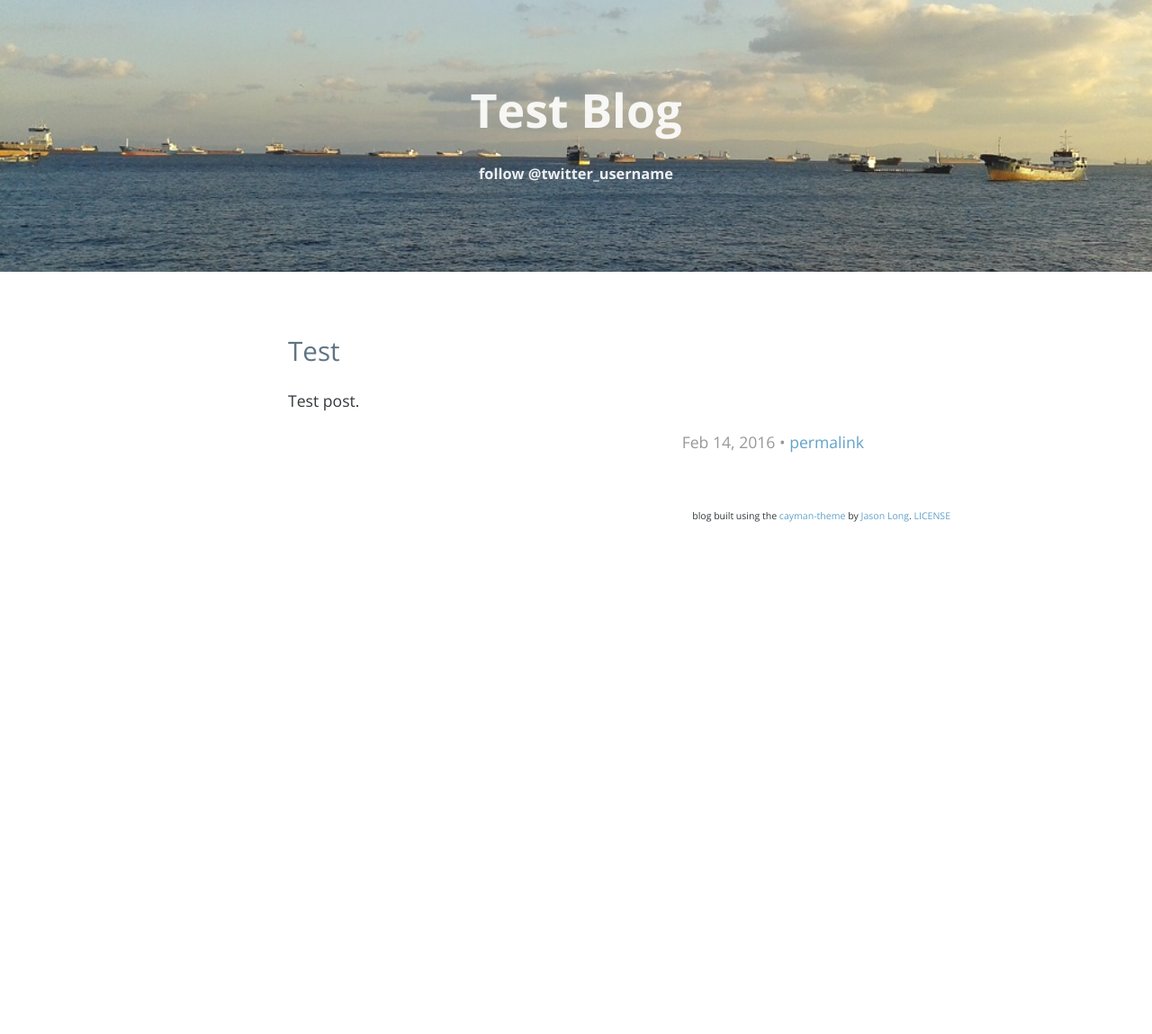
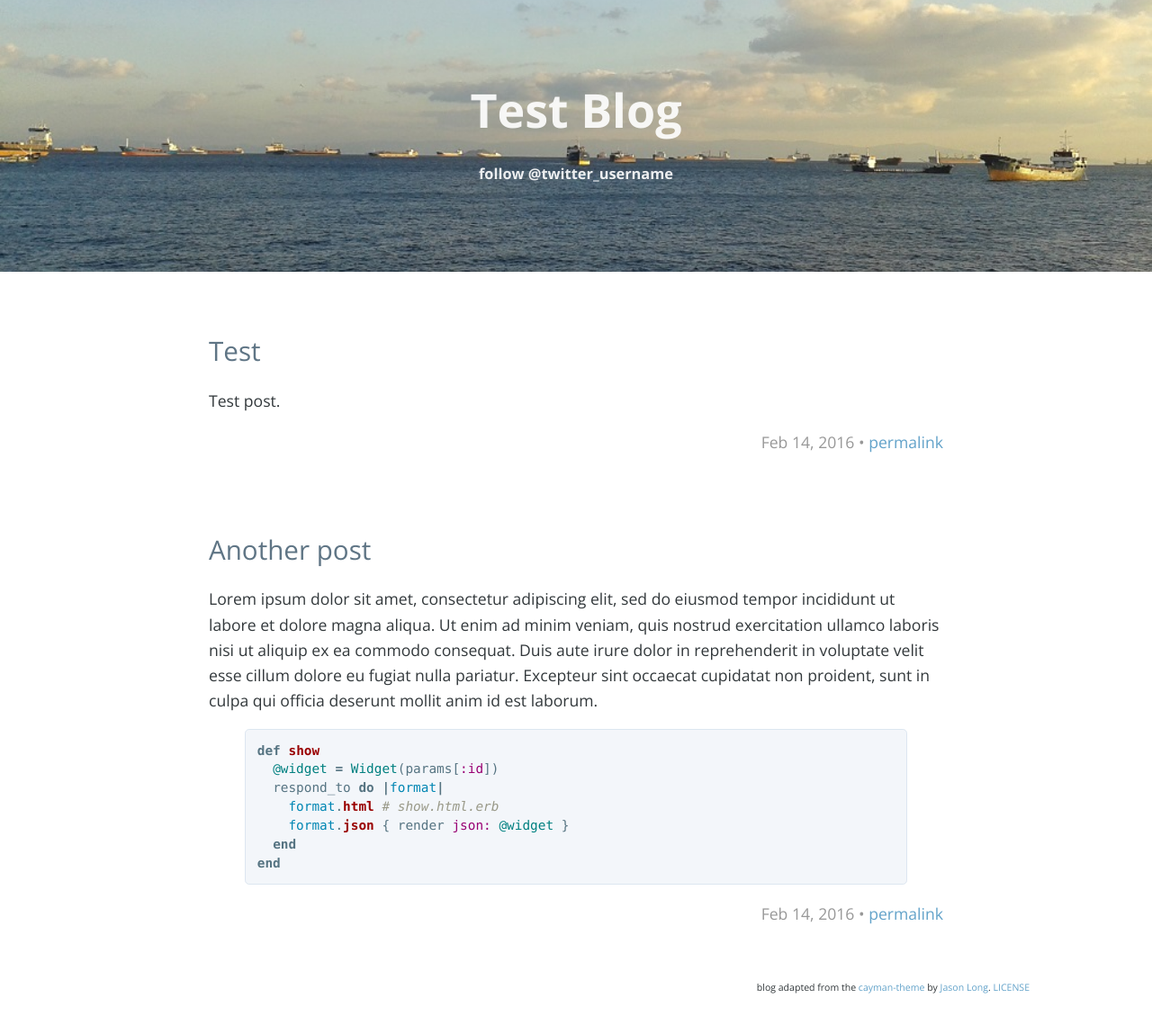
Before and after one commit to Rosalita/rosalita.github.io, a Jekyll site: the page built from index.html, in a window 1280 px wide. Shown: the whole page at 90% size. Built offline with Jekyll 4.4.1, drawn with Linux system fonts in a browser that asks for light colours; the list of posts is cut into pages by our own code; before the commit the page ends 900 px from its top, so only the background shows below that.

Commit message:
moar customisation

```diff
--- a/Gemfile
+++ b/Gemfile
@@ -1,3 +1,4 @@
 source 'https://rubygems.org'
 gem 'github-pages'
 gem 'jekyll paginate'
+gem 'rouge'
--- a/_config.yml
+++ b/_config.yml
@@ -18,6 +18,7 @@ markdown: kramdown
 
 permalink: '/:title'
 
-gems: [jekyll-paginate]
+gems: [jekyll-paginate, rouge]
+highlighter: rouge
 
 paginate: 10
--- a/_includes/footer.html
+++ b/_includes/footer.html
@@ -1 +1 @@
-<p style="font-size: 60%; text-align: right;">blog built using the <a href="https://github.com/jasonlong/cayman-theme">cayman-theme</a> by <a href="https://github.com/jasonlong">Jason Long</a>. <a href="http://creativecommons.org/licenses/by/4.0/">LICENSE</a></p>
+<p style="font-size: 60%; text-align: right;">blog adapted from the <a href="https://github.com/jasonlong/cayman-theme">cayman-theme</a> by <a href="https://github.com/jasonlong">Jason Long</a>. <a href="http://creativecommons.org/licenses/by/4.0/">LICENSE</a></p>
--- a/_includes/head.html
+++ b/_includes/head.html
@@ -3,6 +3,7 @@
     <meta name="viewport" content="width=device-width, initial-scale=1">
     <link href='https://fonts.googleapis.com/css?family=Open+Sans:400,700' rel='stylesheet' type='text/css'>
     <link rel="stylesheet" href="{{ site.url }}{{ site.baseurl }}/stylesheets/stylesheet.css">
+    <link rel="stylesheet" href="{{ site.url }}{{ site.baseurl }}/stylesheets/syntax.css">
   <link rel="canonical" href="{{ page.url | replace:'index.html','' | prepend: site.baseurl | prepend: site.url }}">
   <link rel="alternate" type="application/rss+xml" title="{{ site.title }}" href="{{ "/feed.xml" | prepend: site.baseurl | prepend: site.url }}">
   <meta name="description" content="{% if page.excerpt %}{{ page.excerpt | strip_html | strip_newlines | truncate: 160 }}{% else %}{{ site.description }}{% endif %}">
--- a/_layouts/post.html
+++ b/_layouts/post.html
@@ -34,6 +34,6 @@ layout: default
 
   </div>
 
-<a href="{{ site.url }}{{ site.baseurl }}"><h3 style="text-align: center;">- to blog -</h3></a>
+<a href="{{ site.url }}{{ site.baseurl }}"><h3 style="text-align: center;">- home -</h3></a>
 
 </article>
--- /dev/null
+++ b/_posts/2016-2-14-another-post.md
@@ -0,0 +1,17 @@
+---
+layout: post
+title: Another post
+comments: true
+---
+
+Lorem ipsum dolor sit amet, consectetur adipiscing elit, sed do eiusmod tempor incididunt ut labore et dolore magna aliqua. Ut enim ad minim veniam, quis nostrud exercitation ullamco laboris nisi ut aliquip ex ea commodo consequat. Duis aute irure dolor in reprehenderit in voluptate velit esse cillum dolore eu fugiat nulla pariatur. Excepteur sint occaecat cupidatat non proident, sunt in culpa qui officia deserunt mollit anim id est laborum.
+
+{% highlight ruby %}
+def show
+  @widget = Widget(params[:id])
+  respond_to do |format|
+    format.html # show.html.erb
+    format.json { render json: @widget }
+  end
+end
+{% endhighlight %}
--- a/stylesheets/stylesheet.css
+++ b/stylesheets/stylesheet.css
@@ -218,14 +218,14 @@ a:hover {
   background-color: #eff0f1;
   border: 0; }
 
-@media screen and (min-width: 64em) {
+@media screen and (min-width: 75em) {
   .main-content {
-    max-width: 64rem;
+    max-width: 75rem;
     padding: 2rem 6rem;
     margin: 0 auto;
     font-size: 1.1rem; } }
 
-@media screen and (min-width: 42em) and (max-width: 64em) {
+@media screen and (min-width: 42em) and (max-width: 75em) {
   .main-content {
     padding: 2rem 4rem;
     font-size: 1.1rem; } }
--- /dev/null
+++ b/stylesheets/syntax.css
@@ -0,0 +1,60 @@
+.highlight  { background: #ffffff; }
+.highlight .c { color: #999988; font-style: italic } /* Comment */
+.highlight .err { color: #a61717; background-color: #e3d2d2 } /* Error */
+.highlight .k { font-weight: bold } /* Keyword */
+.highlight .o { font-weight: bold } /* Operator */
+.highlight .cm { color: #999988; font-style: italic } /* Comment.Multiline */
+.highlight .cp { color: #999999; font-weight: bold } /* Comment.Preproc */
+.highlight .c1 { color: #999988; font-style: italic } /* Comment.Single */
+.highlight .cs { color: #999999; font-weight: bold; font-style: italic } /* Comment.Special */
+.highlight .gd { color: #000000; background-color: #ffdddd } /* Generic.Deleted */
+.highlight .gd .x { color: #000000; background-color: #ffaaaa } /* Generic.Deleted.Specific */
+.highlight .ge { font-style: italic } /* Generic.Emph */
+.highlight .gr { color: #aa0000 } /* Generic.Error */
+.highlight .gh { color: #999999 } /* Generic.Heading */
+.highlight .gi { color: #000000; background-color: #ddffdd } /* Generic.Inserted */
+.highlight .gi .x { color: #000000; background-color: #aaffaa } /* Generic.Inserted.Specific */
+.highlight .go { color: #888888 } /* Generic.Output */
+.highlight .gp { color: #555555 } /* Generic.Prompt */
+.highlight .gs { font-weight: bold } /* Generic.Strong */
+.highlight .gu { color: #aaaaaa } /* Generic.Subheading */
+.highlight .gt { color: #aa0000 } /* Generic.Traceback */
+.highlight .kc { font-weight: bold } /* Keyword.Constant */
+.highlight .kd { font-weight: bold } /* Keyword.Declaration */
+.highlight .kp { font-weight: bold } /* Keyword.Pseudo */
+.highlight .kr { font-weight: bold } /* Keyword.Reserved */
+.highlight .kt { color: #445588; font-weight: bold } /* Keyword.Type */
+.highlight .m { color: #009999 } /* Literal.Number */
+.highlight .s { color: #d14 } /* Literal.String */
+.highlight .na { color: #008080 } /* Name.Attribute */
+.highlight .nb { color: #0086B3 } /* Name.Builtin */
+.highlight .nc { color: #445588; font-weight: bold } /* Name.Class */
+.highlight .no { color: #008080 } /* Name.Constant */
+.highlight .ni { color: #800080 } /* Name.Entity */
+.highlight .ne { color: #990000; font-weight: bold } /* Name.Exception */
+.highlight .nf { color: #990000; font-weight: bold } /* Name.Function */
+.highlight .nn { color: #555555 } /* Name.Namespace */
+.highlight .nt { color: #000080 } /* Name.Tag */
+.highlight .nv { color: #008080 } /* Name.Variable */
+.highlight .ow { font-weight: bold } /* Operator.Word */
+.highlight .w { color: #bbbbbb } /* Text.Whitespace */
+.highlight .mf { color: #009999 } /* Literal.Number.Float */
+.highlight .mh { color: #009999 } /* Literal.Number.Hex */
+.highlight .mi { color: #009999 } /* Literal.Number.Integer */
+.highlight .mo { color: #009999 } /* Literal.Number.Oct */
+.highlight .sb { color: #d14 } /* Literal.String.Backtick */
+.highlight .sc { color: #d14 } /* Literal.String.Char */
+.highlight .sd { color: #d14 } /* Literal.String.Doc */
+.highlight .s2 { color: #d14 } /* Literal.String.Double */
+.highlight .se { color: #d14 } /* Literal.String.Escape */
+.highlight .sh { color: #d14 } /* Literal.String.Heredoc */
+.highlight .si { color: #d14 } /* Literal.String.Interpol */
+.highlight .sx { color: #d14 } /* Literal.String.Other */
+.highlight .sr { color: #009926 } /* Literal.String.Regex */
+.highlight .s1 { color: #d14 } /* Literal.String.Single */
+.highlight .ss { color: #990073 } /* Literal.String.Symbol */
+.highlight .bp { color: #999999 } /* Name.Builtin.Pseudo */
+.highlight .vc { color: #008080 } /* Name.Variable.Class */
+.highlight .vg { color: #008080 } /* Name.Variable.Global */
+.highlight .vi { color: #008080 } /* Name.Variable.Instance */
+.highlight .il { color: #009999 } /* Literal.Number.Integer.Long */
```
Also changed, not shown: 2 other files.
